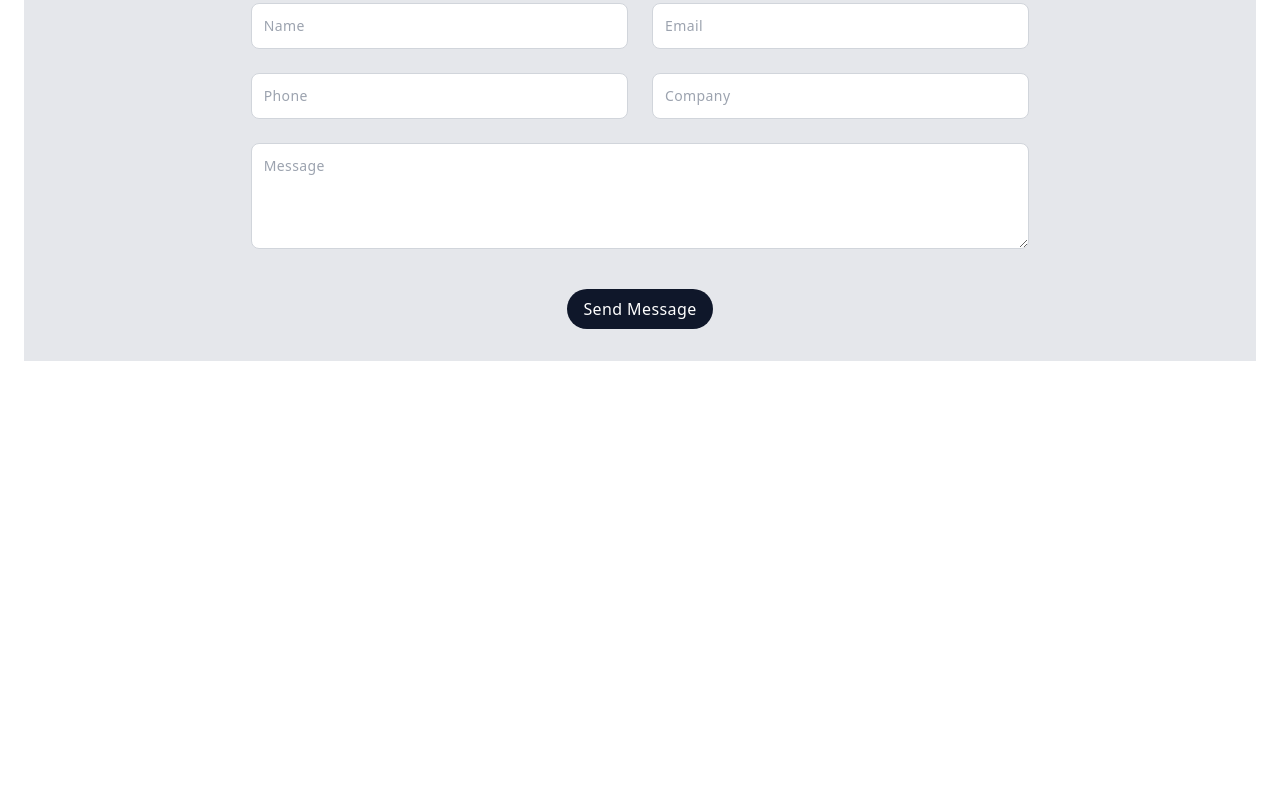
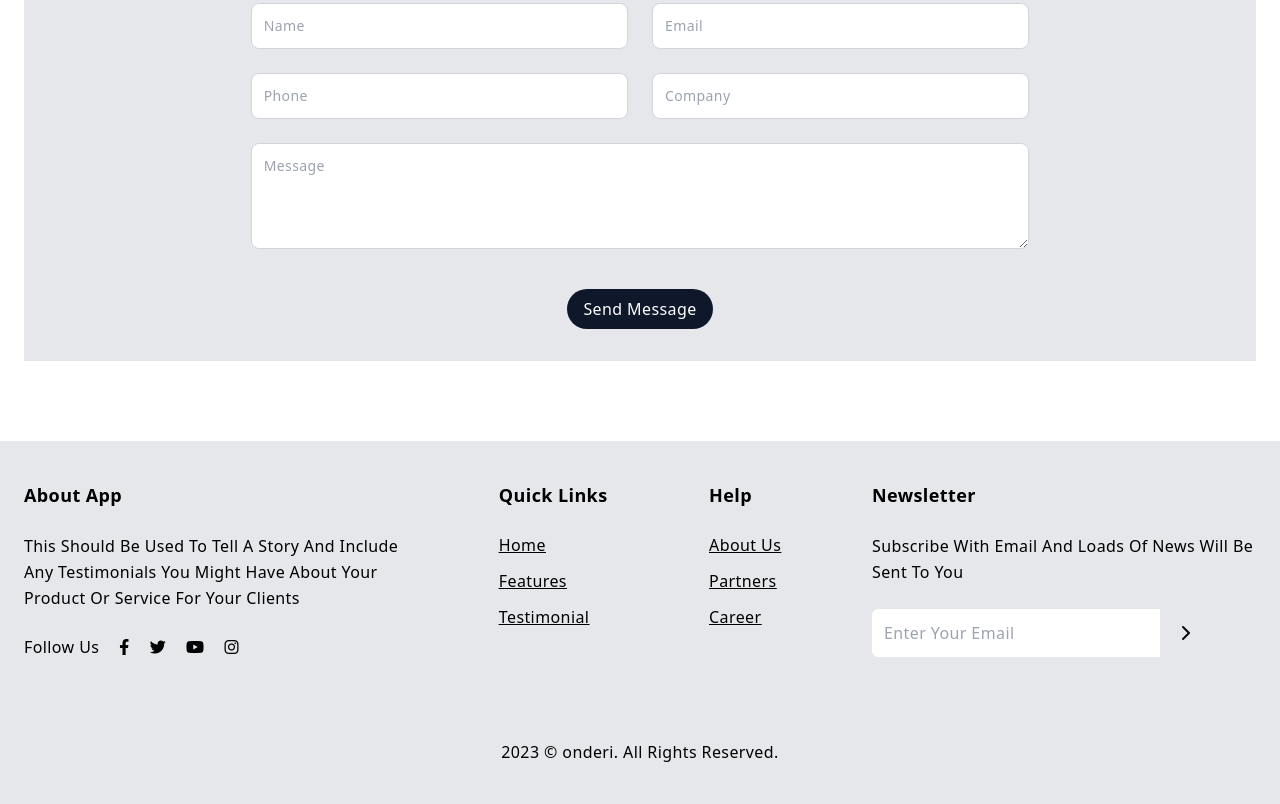
Before and after one commit to onderic/landing-page, a website: page src/index.html in a window 1280 px wide. Shown: the part 1153-1957 px from the top of the page. Before the commit the page ends 1594 px from the top, so only its background shows below. Drawn offline with nearby package versions, Linux system fonts and the light colour scheme; files that its build step writes are made by us from their sources.

Commit message:
addfooter

```diff
--- a/src/index.html
+++ b/src/index.html
@@ -171,6 +171,60 @@
               </form>
           </div>
       </section>
+
+       <section id="footer">
+        <div class="bg-gray-200 px-6 relative">
+            <div class="container py-10">
+                <div class="grid gap-10 md:grid-cols-3 pb-10">
+                    <div class="space-y-6">
+                        <h4 class="font-bold text-lg">About App</h4>
+                        <p class="leading-relaxed">This Should Be Used To Tell A Story And Include Any Testimonials You Might Have About Your Product Or Service For Your Clients</p>
+                        <div class="flex gap-5 items-center">
+                            <p>Follow Us</p>
+                                <i class="fa-brands fa-facebook-f cursor-pointer hover:text-color-secondary"></i>
+                                <i class="fa-brands fa-twitter cursor-pointer hover:text-color-secondary"></i>
+                                <i class="fa-brands fa-youtube cursor-pointer hover:text-color-secondary"></i>
+                                <i class="fa-brands fa-instagram cursor-pointer hover:text-color-secondary"></i>
+                        </div>
+                    </div>
+                    <div class="flex justify-between md:justify-around">
+                        <div class="space-y-6">
+                            <h4 class="font-bold text-lg">Quick Links</h4>
+                            <ul class="space-y-3">
+                                <li class="underline hover:no-underline hover:text-color-secondary"><a href="#">Home</a></li>
+                                <li class="underline hover:no-underline hover:text-color-secondary"><a href="#features">Features</a></li>
+                                <li class="underline hover:no-underline hover:text-color-secondary"><a href="#testimonial">Testimonial</a></li>
+
+                            </ul>
+                        </div>
+                        <div class="space-y-6">
+                            <h4 class="font-bold text-lg">Help</h4>
+                            <ul class="space-y-3">
+                                <li class="underline hover:no-underline hover:text-color-secondary"><a href="#">About Us</a></li>
+                                <li class="underline hover:no-underline hover:text-color-secondary"><a href="#features">Partners</a></li>
+                                <li class="underline hover:no-underline hover:text-color-secondary"><a href="#testimonial">Career</a></li>
+
+                            </ul>
+                        </div>
+                    </div>
+                    <div class="space-y-6">
+                        <h4 class="font-bold text-lg">Newsletter</h4>
+                        <p class="leading-relaxed">Subscribe With Email And Loads Of News Will Be Sent To You</p>
+                        <div class="flex items-center">
+                            <input type="text" class="w-3/4 text-color-gray bg-color-white p-2 lg:p-3 rounded-l-md focus:outline-none" placeholder="Enter Your Email">
+
+                            <button type="submit" class="bg-color-secondary px-4 py-2 lg:px-5 lg:py-3 rounded-r-md hover:opacity-90">
+                                <i class="fa-solid fa-chevron-right"></i>
+                            </button>
+                        </div>
+                    </div>
+                </div>
+                <div class="flex justify-center pt-10 border-t border-color-gray">
+                    <p>2023 &copy; onderi. All Rights Reserved.</p>
+                </div>
+            </div>
+        </div>
+    </section>
     </main>
 </body>
 </html>
```
